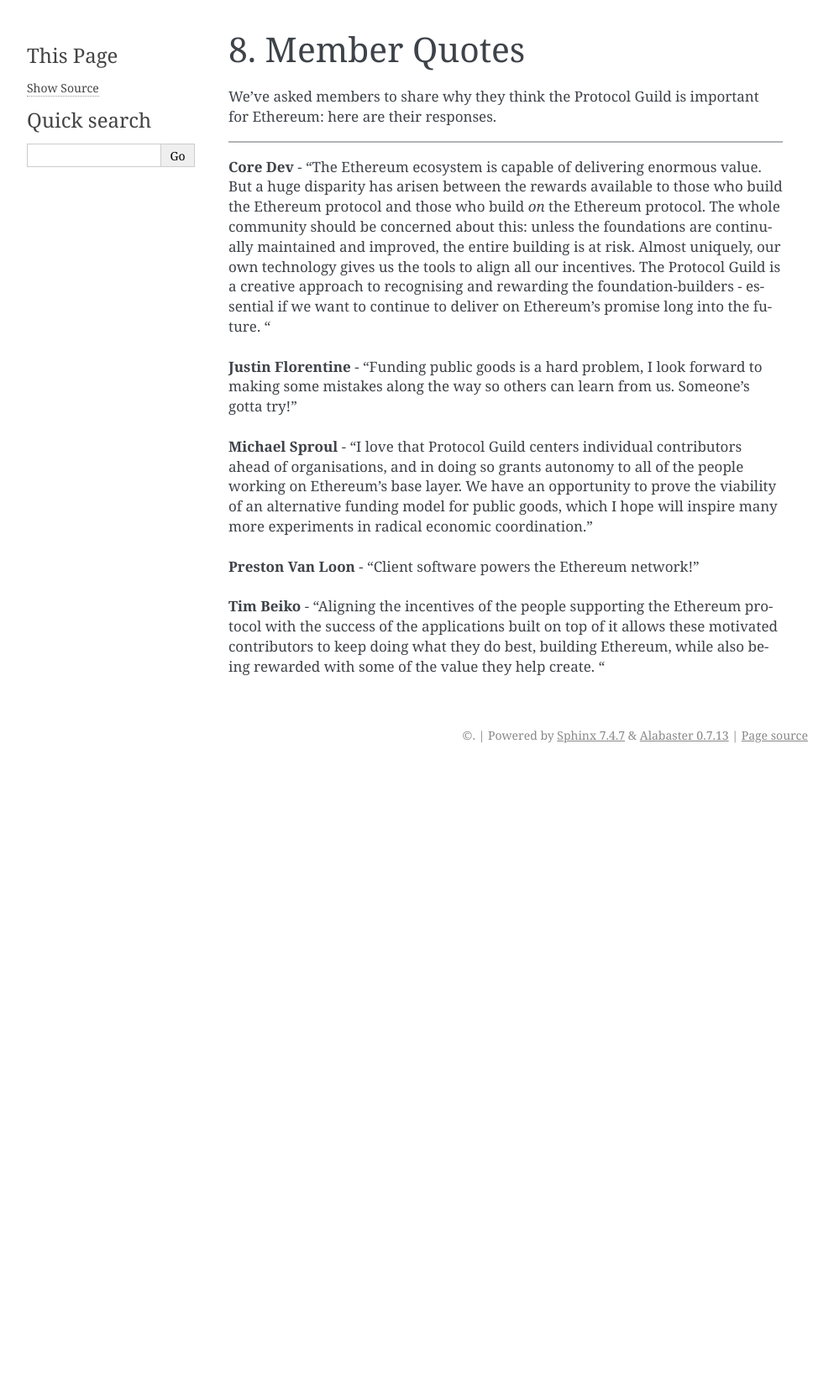
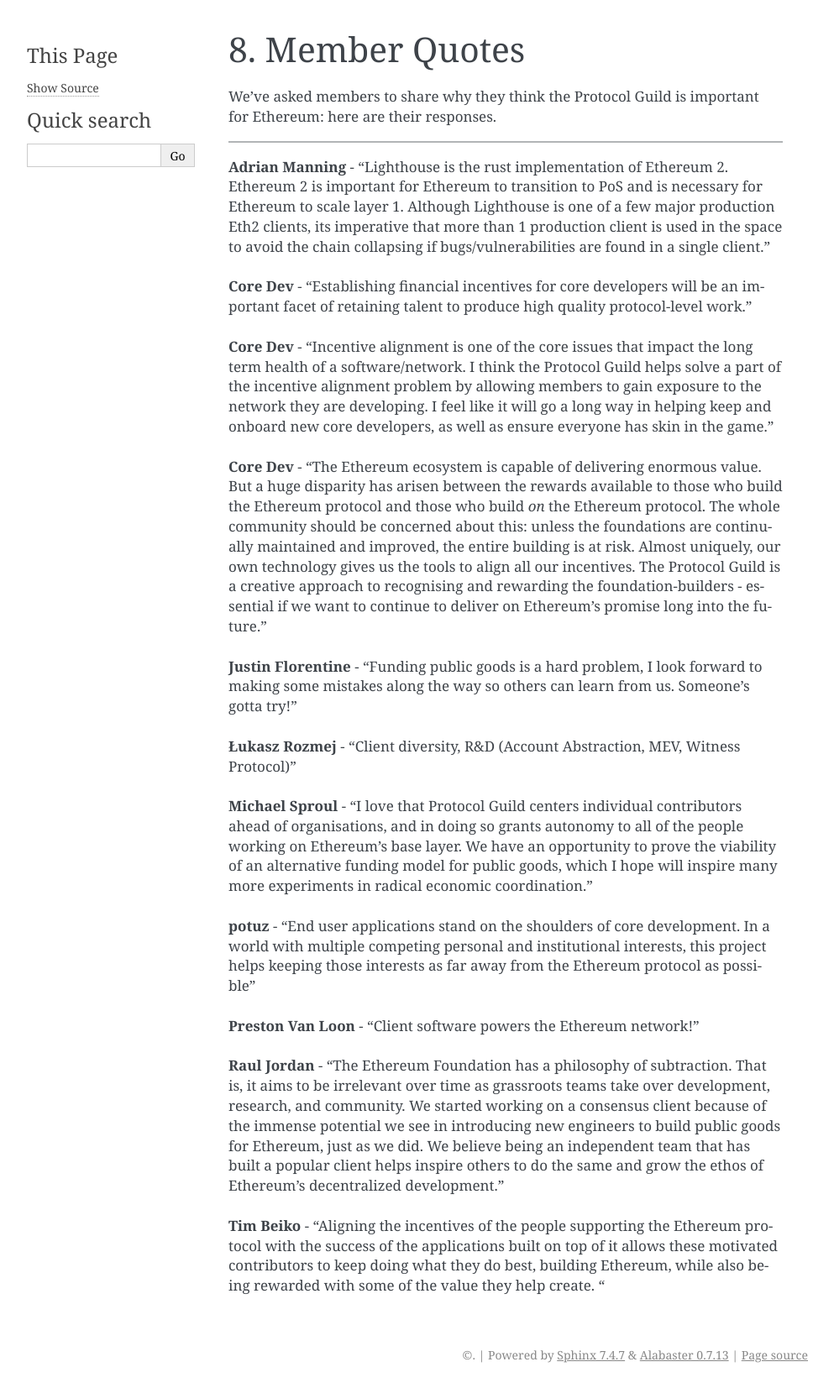
Before and after one commit to protocolguild/documentation, a Sphinx documentation site: the page built from docs/8-quotes.md, in a window 1280 px wide. Shown: the whole page at 84% size, without its empty margins (148-1141 px from the left). Built offline with Sphinx 7.4.7, drawn with Linux system fonts in a browser that asks for light colours; before the commit the page ends 915 px from its top, so only the background shows below that.

Commit message:
Update 8-quotes.md

```diff
--- a/docs/8-quotes.md
+++ b/docs/8-quotes.md
@@ -4,8 +4,14 @@
 
 ---
 
-**Core Dev** - "The Ethereum ecosystem is capable of delivering enormous value. But a huge disparity has arisen between the rewards available to those who build the Ethereum protocol and those who build _on_ the Ethereum protocol. The whole community should be concerned about this: unless the foundations are continually maintained and improved, the entire building is at risk. Almost uniquely, our own technology gives us the tools to align all our incentives. The Protocol Guild is a creative approach to recognising and rewarding the foundation-builders - essential if we want to continue to deliver on Ethereum's promise long into the future. " <br><br>
+**Adrian Manning** - "Lighthouse is the rust implementation of Ethereum 2. Ethereum 2 is important for Ethereum to transition to PoS and is necessary for Ethereum to scale layer 1. Although Lighthouse is one of a few major production Eth2 clients, its imperative that more than 1 production client is used in the space to avoid the chain collapsing if bugs/vulnerabilities are found in a single client." <br><br>
+**Core Dev** - "Establishing financial incentives for core developers will be an important facet of retaining talent to produce high quality protocol-level work." <br><br>
+**Core Dev** - "Incentive alignment is one of the core issues that impact the long term health of a software/network. I think the Protocol Guild helps solve a part of the incentive alignment problem by allowing members to gain exposure to the network they are developing. I feel like it will go a long way in helping keep and onboard new core developers, as well as ensure everyone has skin in the game." <br><br>
+**Core Dev** - "The Ethereum ecosystem is capable of delivering enormous value. But a huge disparity has arisen between the rewards available to those who build the Ethereum protocol and those who build _on_ the Ethereum protocol. The whole community should be concerned about this: unless the foundations are continually maintained and improved, the entire building is at risk. Almost uniquely, our own technology gives us the tools to align all our incentives. The Protocol Guild is a creative approach to recognising and rewarding the foundation-builders - essential if we want to continue to deliver on Ethereum's promise long into the future." <br><br>
 **Justin Florentine** - "Funding public goods is a hard problem, I look forward to making some mistakes along the way so others can learn from us. Someone's gotta try!" <br><br>
+**Łukasz Rozmej** - "Client diversity, R&D (Account Abstraction, MEV, Witness Protocol)" <br><br>
 **Michael Sproul** - "I love that Protocol Guild centers individual contributors ahead of organisations, and in doing so grants autonomy to all of the people working on Ethereum's base layer. We have an opportunity to prove the viability of an alternative funding model for public goods, which I hope will inspire many more experiments in radical economic coordination." <br><br>
+**potuz** - "End user applications stand on the shoulders of core development. In a world with multiple competing personal and institutional interests, this project helps keeping those interests as far away from the Ethereum protocol as possible" <br><br>
 **Preston Van Loon** - "Client software powers the Ethereum network!" <br><br>
+**Raul Jordan** - "The Ethereum Foundation has a philosophy of subtraction. That is, it aims to be irrelevant over time as grassroots teams take over development, research, and community. We started working on a consensus client because of the immense potential we see in introducing new engineers to build public goods for Ethereum, just as we did. We believe being an independent team that has built a popular client helps inspire others to do the same and grow the ethos of Ethereum's decentralized development." <br><br>
 **Tim Beiko** - "Aligning the incentives of the people supporting the Ethereum protocol with the success of the applications built on top of it allows these motivated contributors to keep doing what they do best, building Ethereum, while also being rewarded with some of the value they help create. " <br><br>
```
